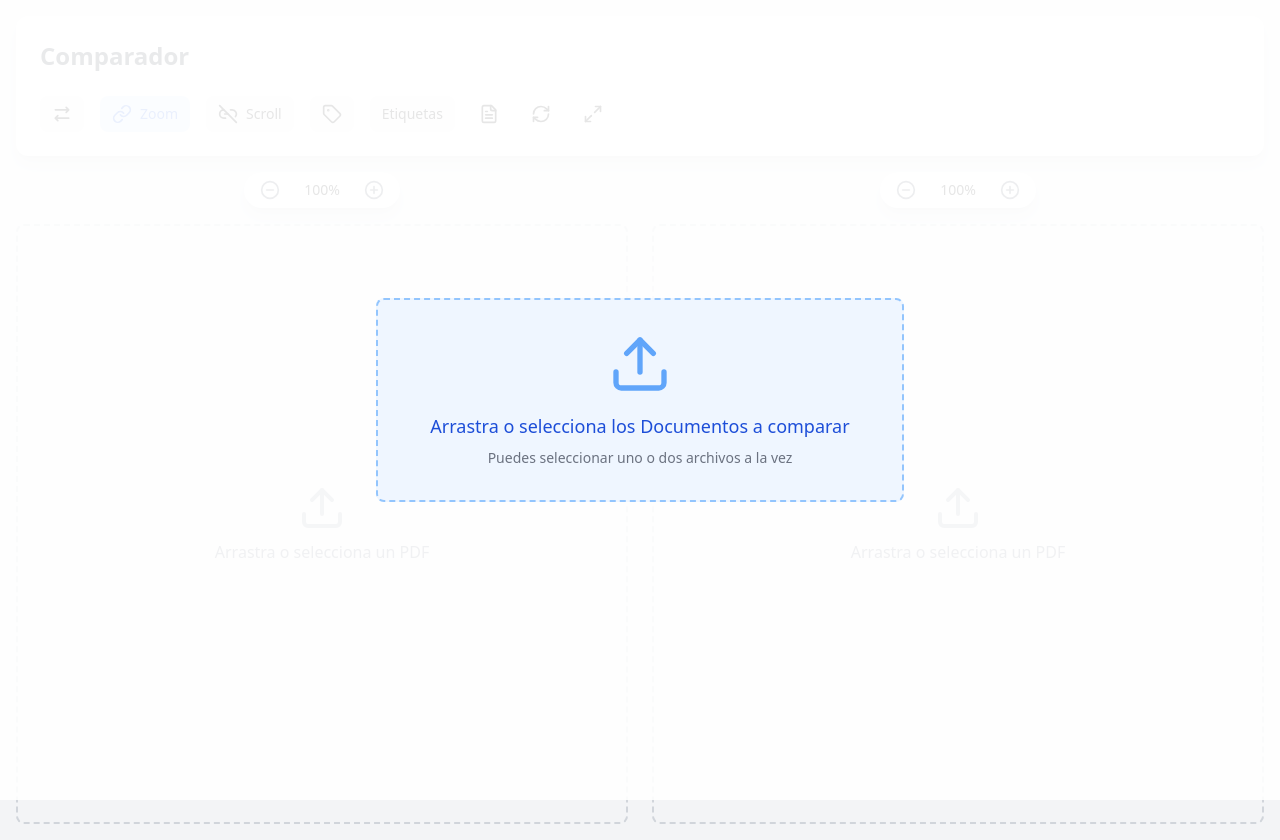
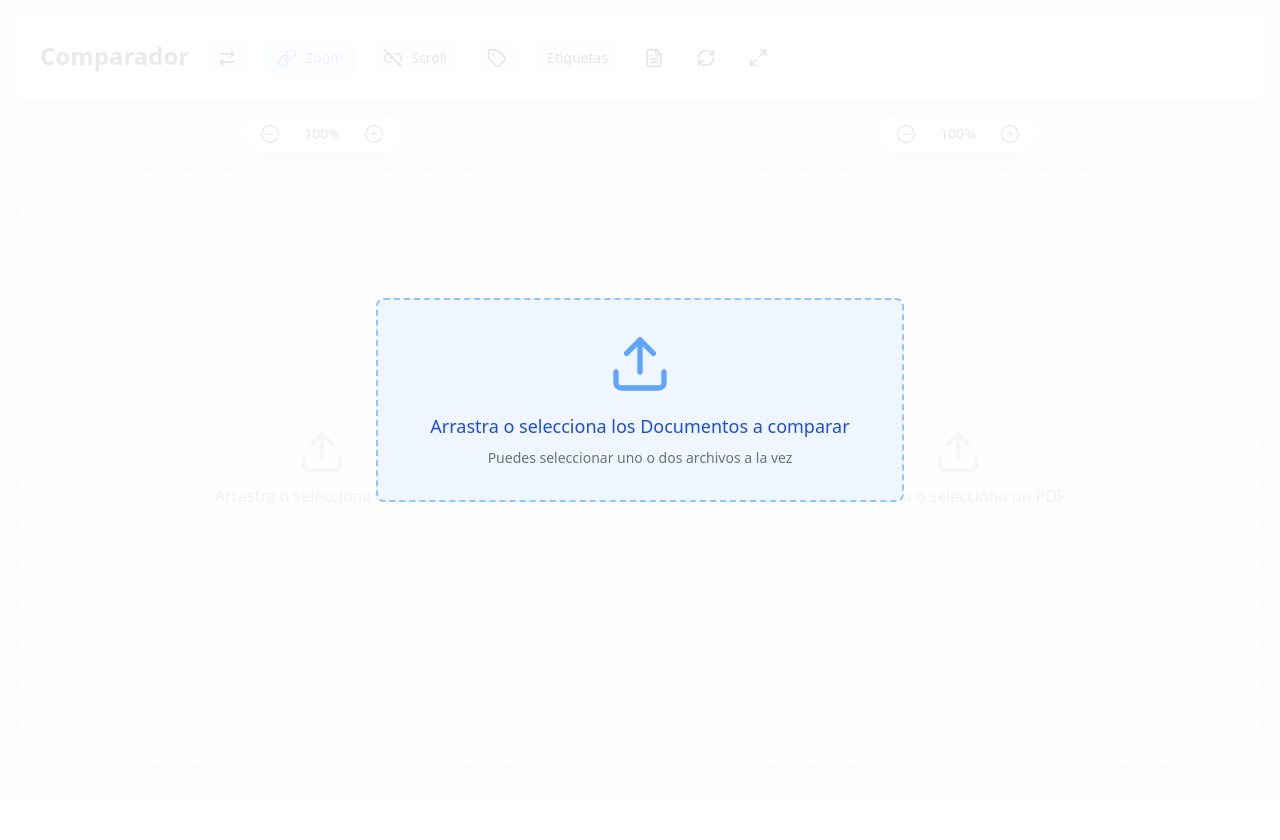
Before and after one commit to RyanRey0/Comparador, a React (Vite) app: page / in a window 1280 px wide. After the commit the page ends 800 px from the top, so only its background shows below. Built offline with nearby package versions, Linux system fonts and the light colour scheme.

Commit message:
Modifico: Optimizacion de espacio de titulo

```diff
--- a/src/App.tsx
+++ b/src/App.tsx
@@ -326,11 +326,11 @@ function App() {
   return (
     <div className="min-h-screen bg-gray-100 p-2 sm:p-4">
       <div className="w-full max-w-[2200px] mx-auto bg-white rounded-xl shadow-lg p-2 sm:p-6 relative">
-  <div className="flex flex-col sm:flex-row justify-between items-center mb-6 gap-4">
-          <h1 className="text-2xl font-bold text-gray-800">Comparador</h1>
+      <div className="flex flex-col sm:flex-row justify-between items-center gap-4">
           </div>
           {/* Botón de intercambio */}
           <div className="flex gap-4">
+          <h1 className="text-2xl font-bold text-gray-800">Comparador</h1>
             <button
               onClick={swapDocuments}
               className="flex items-center gap-2 px-3 py-2 rounded-lg bg-gray-100 hover:bg-gray-200 text-sm"
@@ -467,7 +467,7 @@ function App() {
           </div>
         </div>
 
-  <div className="grid grid-cols-1 sm:grid-cols-2 gap-4 sm:gap-6 h-[calc(100vh-200px)] min-h-[500px] max-h-[1000px]">
+  <div className="grid grid-cols-1 sm:grid-cols-2 gap-4 sm:gap-6 h-[calc(100vh-200px)] min-h-[500px] max-h-[1100px]">
             <div
             onDragOver={!leftPDF ? (e) => e.preventDefault() : undefined}
             onDrop={!leftPDF ? (e) => handleDrop(e, 'left') : undefined}
```
